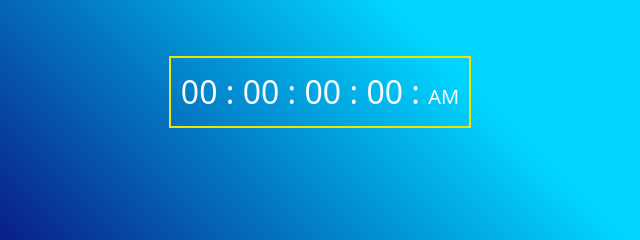
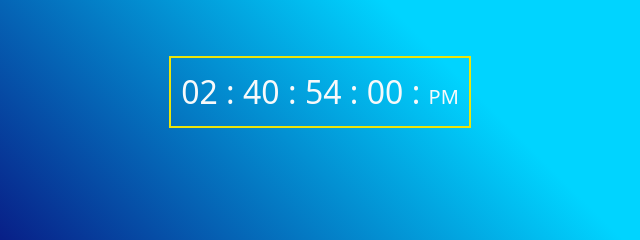
Before and after one commit to Gunesh27/My-projects, a plain HTML site: page Js_and_bootstrap_projects/Digitalclock.html in a window 1280 px wide. Shown: the part 308-548 px from the top of the page, 320-960 px from the left. Drawn offline with nearby package versions, Linux system fonts and the light colour scheme.

Commit message:
Update Digitalclock.html

```diff
--- a/Js_and_bootstrap_projects/Digitalclock.html
+++ b/Js_and_bootstrap_projects/Digitalclock.html
@@ -28,7 +28,7 @@
 
 
 
-    <script src="./JS/oops/digitalclk.js"></script>
+    <script src="./digitalclk.js"></script>
 
     <script src="https://cdn.jsdelivr.net/npm/bootstrap@5.3.0-alpha3/dist/js/bootstrap.bundle.min.js"
         integrity="sha384-ENjdO4Dr2bkBIFxQpeoTz1HIcje39Wm4jDKdf19U8gI4ddQ3GYNS7NTKfAdVQSZe"
```
